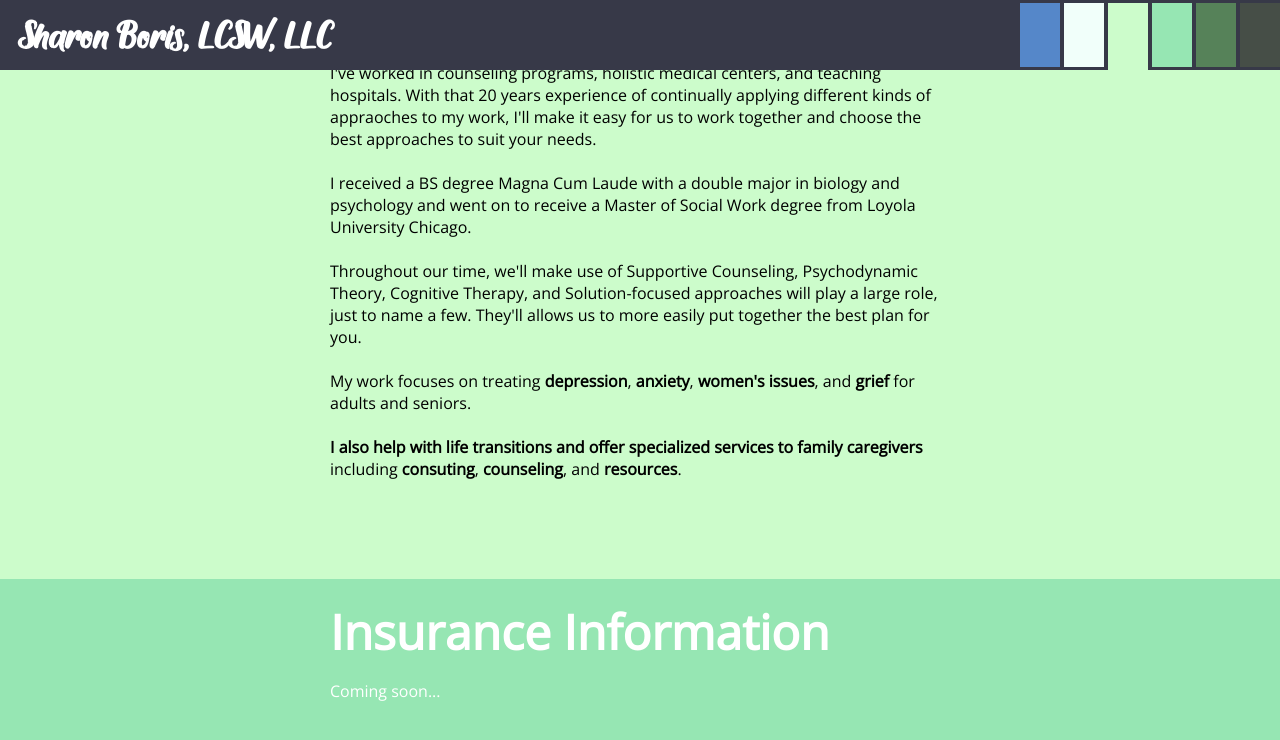
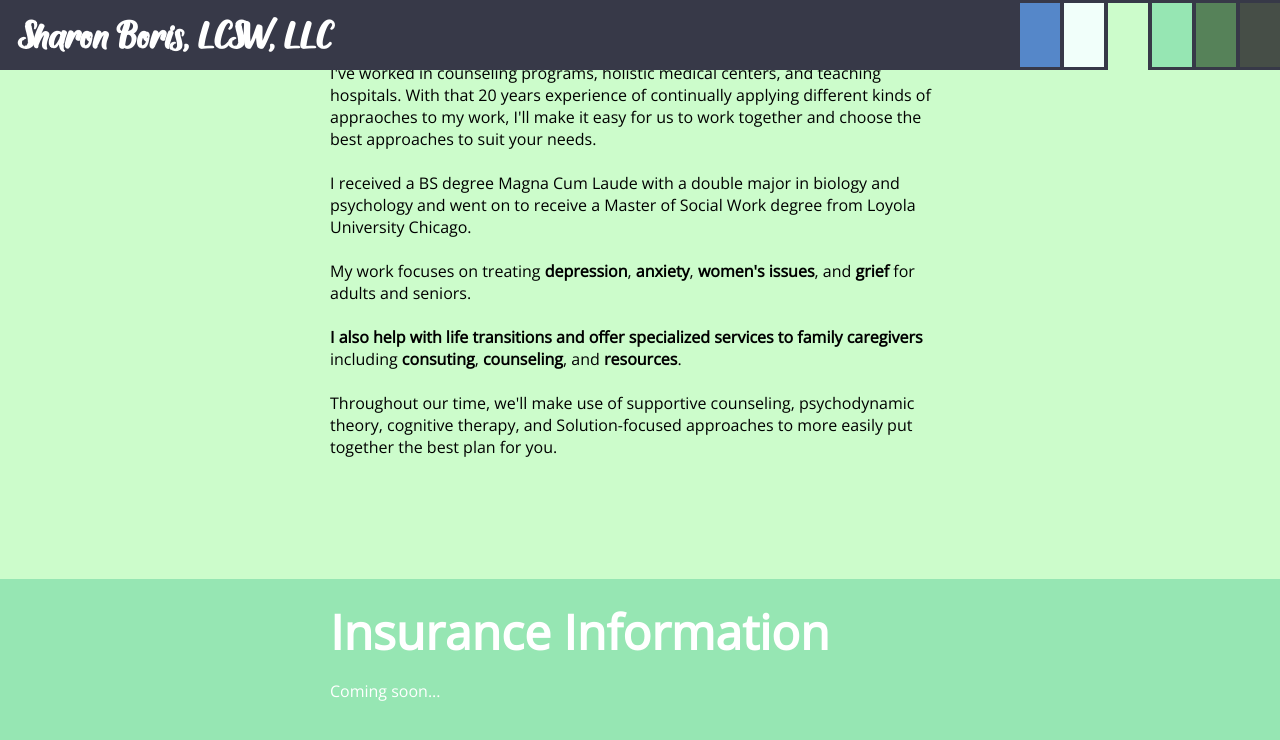
Before and after one commit to PlGGS/sharonboris.com, a Jekyll site: the page built from index.html, in a window 1280 px wide and 900 px high, scrolled down 1821 px. Shown: the top 740 px of the window. Built offline with Jekyll 4.4.1, drawn with Linux system fonts in a browser that asks for light colours; nearby versions of some CDN libraries; some web fonts are replaced.

Commit message:
Updated services language

```diff
--- a/index.html
+++ b/index.html
@@ -93,12 +93,12 @@ css: main
             I received a BS degree Magna Cum Laude with a double major in biology and
             psychology and went on to receive a Master of Social Work degree from Loyola University Chicago.
             <br /><br />
-            Throughout our time, we'll make use of Supportive Counseling, Psychodynamic Theory, Cognitive Therapy, and Solution-focused
-            approaches will play a large role, just to name a few. They'll allows us to more easily put together the best plan for you.
-            <br /><br />
             My work focuses on treating <b>depression</b>, <b>anxiety</b>, <b>women's issues</b>, and <b>grief</b> for adults and seniors.
             <br /><br />
             <b>I also help with life transitions and offer specialized services to family caregivers</b> including <b>consuting</b>, <b>counseling</b>, and <b>resources</b>.
+            <br /><br />
+            Throughout our time, we'll make use of supportive counseling, psychodynamic theory, cognitive therapy, and Solution-focused
+            approaches to more easily put together the best plan for you.
         </p>
     </div>
 </section>
```
